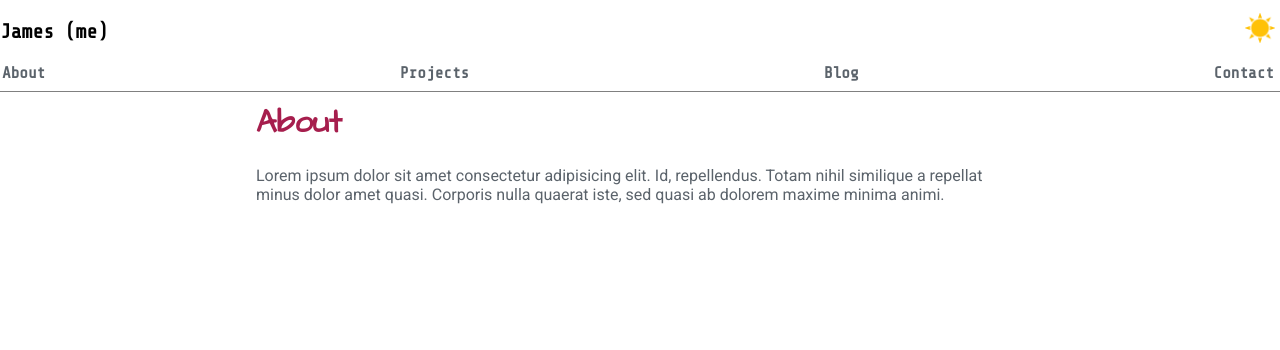
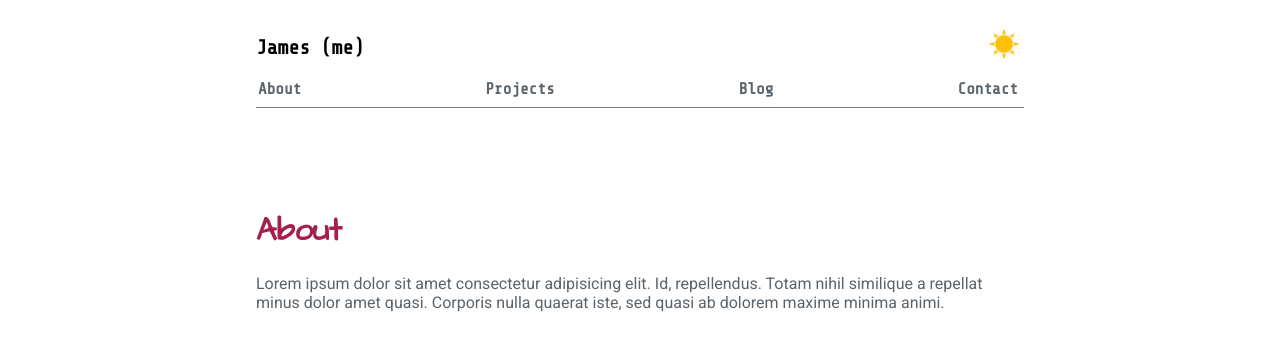
Before and after one commit to jamesncox/portfolio-v2, a React (Create React App) app: page / in a window 1280 px wide. Shown: the top 350 px of the page. Built offline with nearby package versions, Linux system fonts and the light colour scheme.

Commit message:
Change .nav-parent position: fixed to sticky

```diff
--- a/src/stylesheets/App.css
+++ b/src/stylesheets/App.css
@@ -64,11 +64,8 @@ body.dark {
 }
 
 .nav-parent {
-    position: fixed;
+    position: sticky;
     top: 0;
-    left: 0;
-    margin-right: 1rem;
-    width: 100%;
     background-color: var(--background-color);
     border-bottom: 1px solid var(--border-color);
     padding-bottom: .5em;
@@ -76,7 +73,6 @@ body.dark {
   }
 
 .navbar-wrapper {
-    /* position: fixed; */
     display: flex;
     justify-content: space-between;
 }
@@ -90,7 +86,6 @@ body.dark {
 }
 
 .menu-wrapper {
-    /* position: fixed; */
     display: flex;
     justify-content: space-between;
 }
@@ -111,7 +106,6 @@ body.dark {
 }
 
 /* practice scroll styles */
-
 .practice-scroll {
     margin-top: 100px;
     height: 1000px;
```
